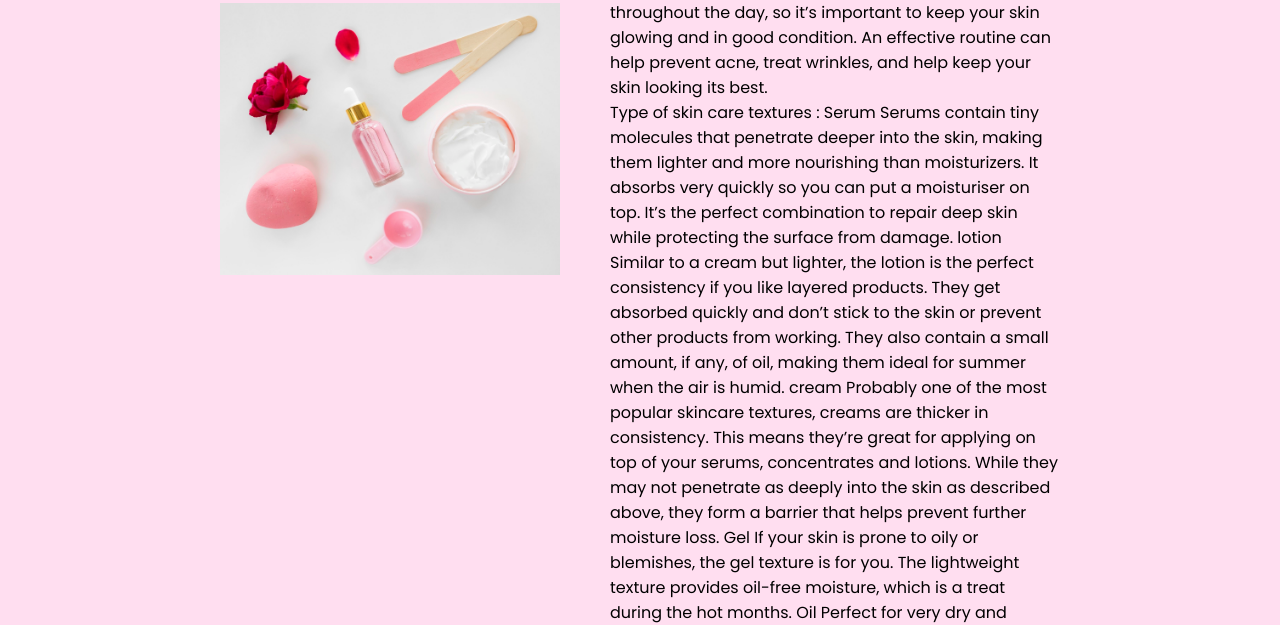
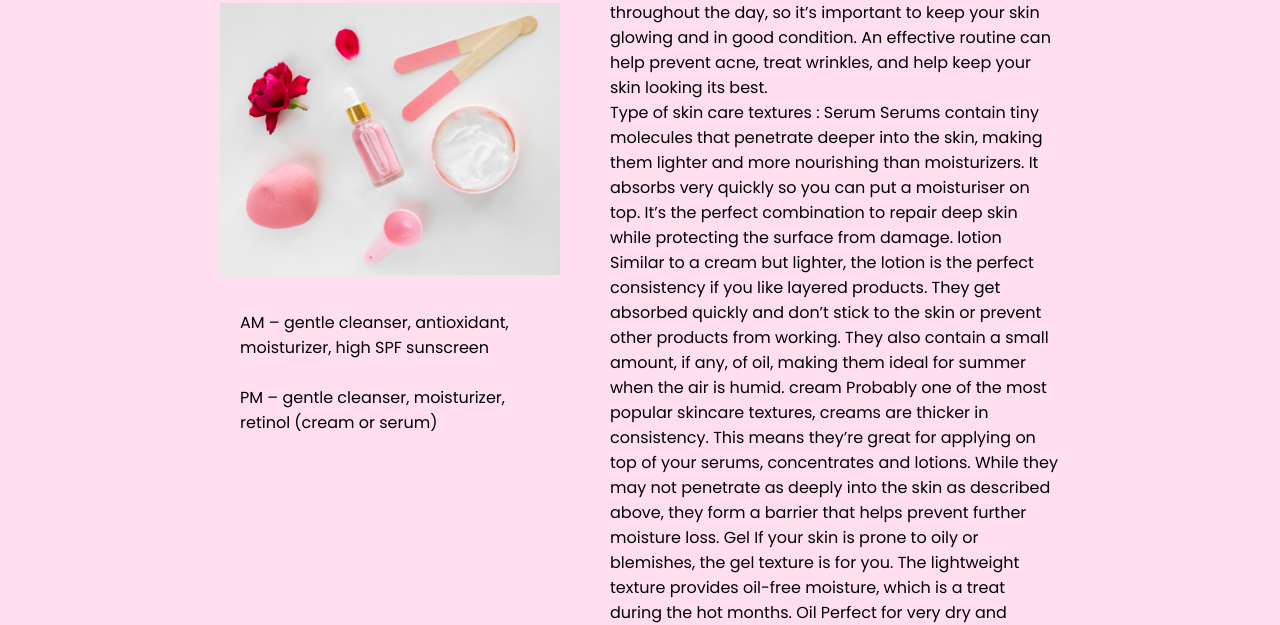
Before and after one commit to Stojanov97/IvaWebsite, a plain HTML site: page skincare.html in a window 1280 px wide. Shown: the part 185-810 px from the top of the page. Drawn offline with Linux system fonts and the light colour scheme.

Commit message:
small changes

```diff
--- a/skincare.html
+++ b/skincare.html
@@ -19,6 +19,12 @@
         <div class="img-container">
           <h1>SKINCARE</h1>
           <img src="./Images/skincareIndep.jpg" alt="skincare" />
+          <p style="padding: 5px 20px;">
+            AM – gentle cleanser, antioxidant, moisturizer, high SPF sunscreen
+            <br />
+            <br />
+            PM – gentle cleanser, moisturizer, retinol (cream or serum)
+          </p>
         </div>
         <p>
           Why is good skin care important? Good skin care is important for the
```
